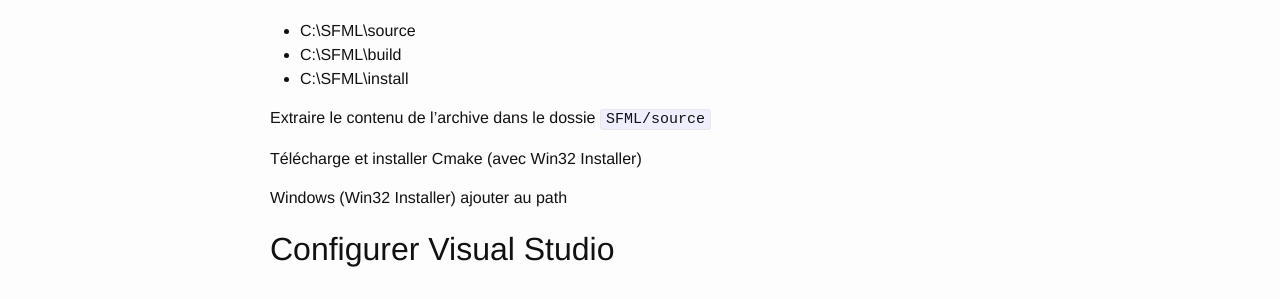
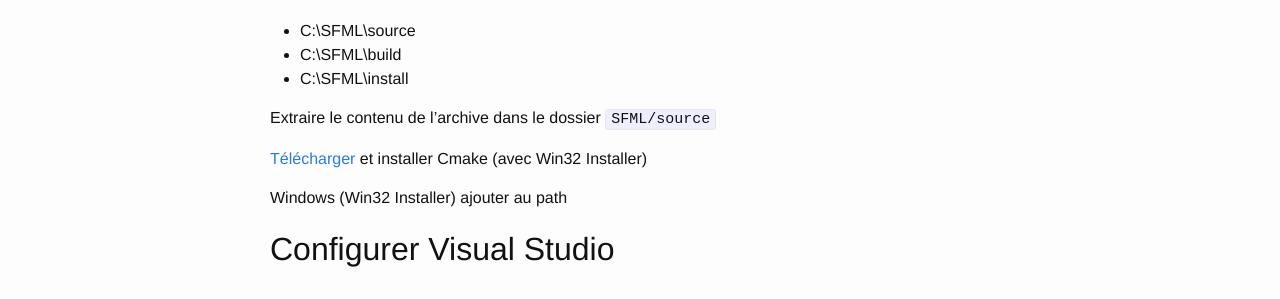
Before and after one commit to amm0nite/amm0nite.github.io, a Jekyll site: the page built from _posts/2014-10-23-sfml-setup.md, in a window 1280 px wide. Shown: the part 553-852 px from the top of the page. Built offline with Jekyll 4.4.1, drawn with Linux system fonts in a browser that asks for light colours.

Commit message:
fix post about SFML

```diff
--- a/_posts/2014-10-23-sfml-setup.md
+++ b/_posts/2014-10-23-sfml-setup.md
@@ -21,13 +21,9 @@
 * C:\SFML\build
 * C:\SFML\install
 
-Extraire le contenu de l'archive dans le dossie `SFML/source`
+Extraire le contenu de l'archive dans le dossier `SFML/source`
 
-
-
-
-
-Télécharge et installer Cmake (avec Win32 Installer)
+[Télécharger](http://www.cmake.org/download/) et installer Cmake (avec Win32 Installer)
 
 Windows (Win32 Installer)
 ajouter au path
```
